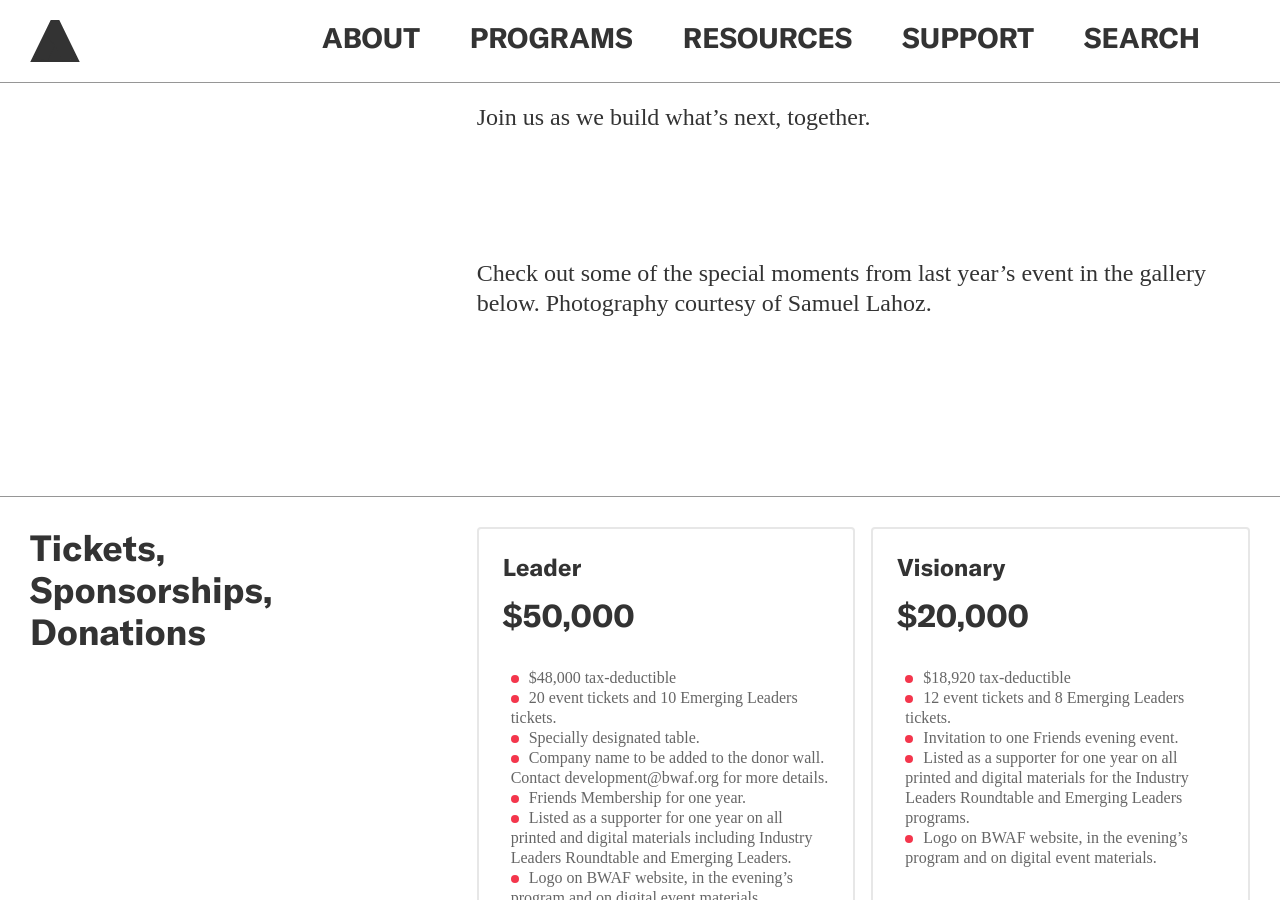
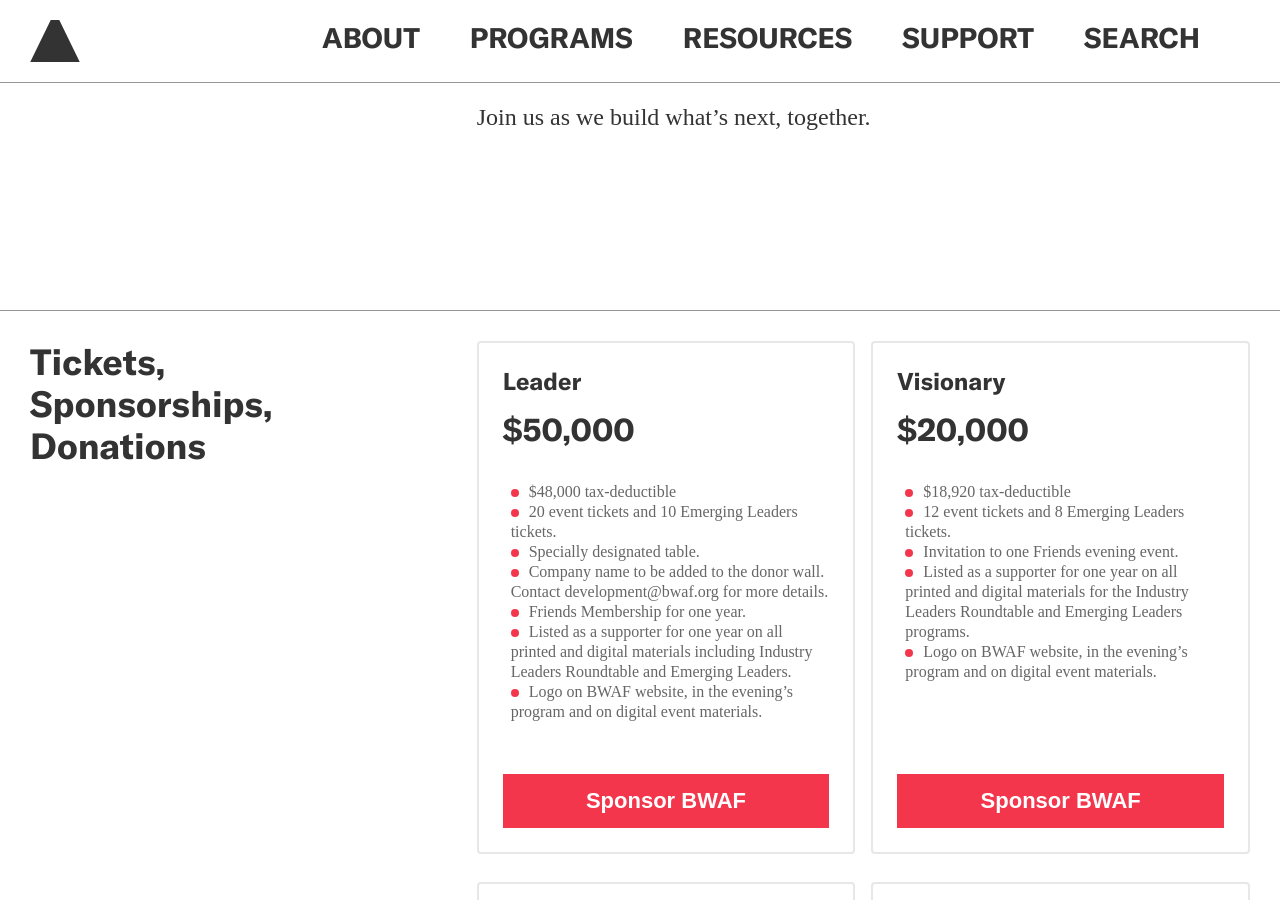
Before and after one commit to jengalas/bwaf-bbw, a Jekyll site: the page built from _programs/leadership-awards-gala.md, in a window 1280 px wide and 900 px high, scrolled down 1115 px. Built offline with Jekyll 4.4.1, drawn with Linux system fonts in a browser that asks for light colours; nearby versions of some CDN libraries; some web fonts are replaced.

Commit message:
Updated 1 file via CloudCannon.

```diff
--- a/_programs/leadership-awards-gala.md
+++ b/_programs/leadership-awards-gala.md
@@ -48,13 +48,6 @@ page_blocks:
 
 
       Join us as we build what’s next, together.
-
-
-      &nbsp;
-
-
-      Check out some of the special moments from last year’s event  in the
-      gallery below. Photography courtesy of Samuel Lahoz.
   - template: sponsor-levels
     lefthand_text:
       header_type: Medium Header
```
